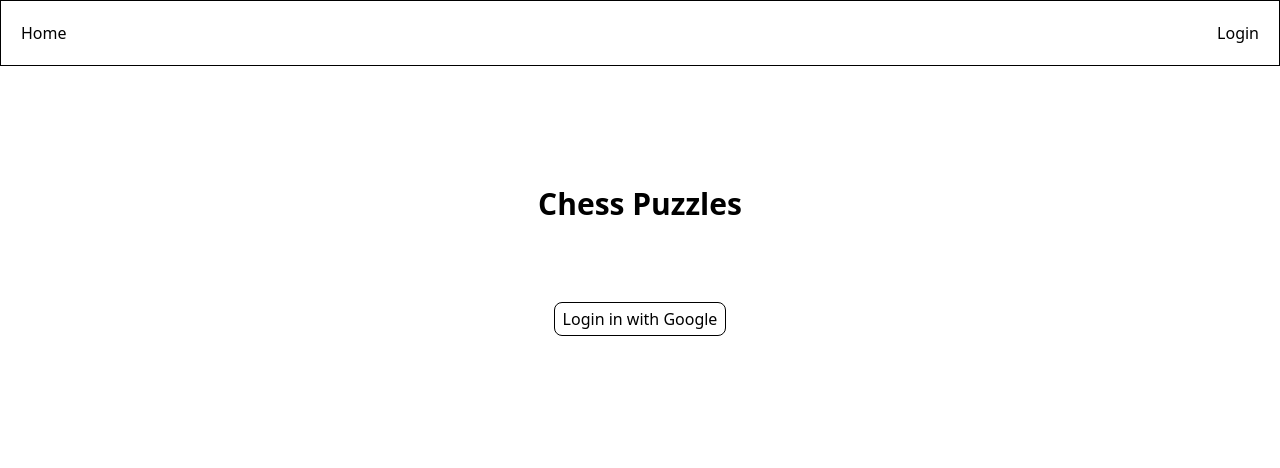
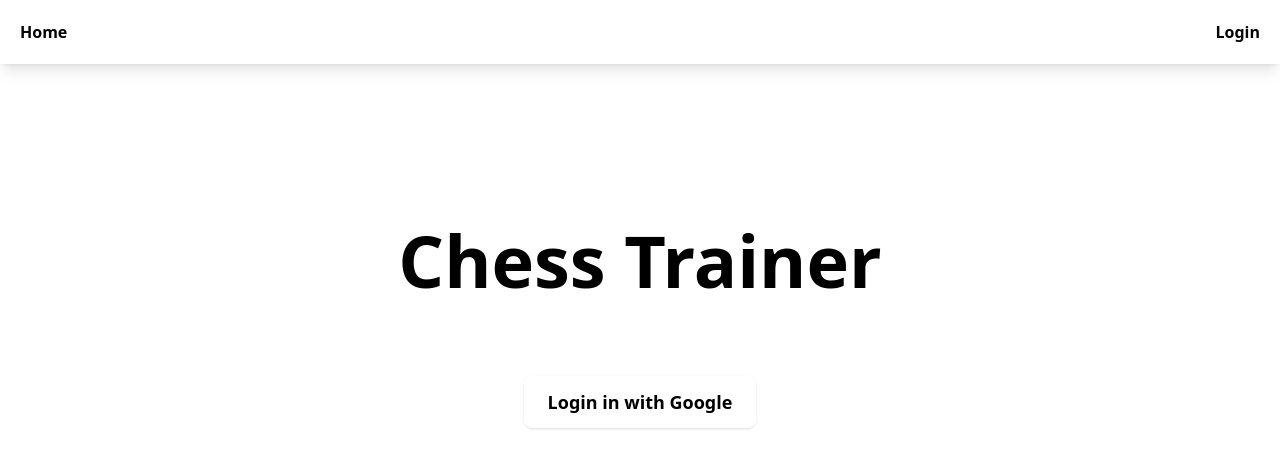
Before and after one commit to Theni1/Chess-Trainer, a React (Vite) app: page / in a window 1280 px wide. Shown: the top 468 px of the page. Built offline with nearby package versions, Linux system fonts and the light colour scheme; no server answers.

Commit message:
Improved UI

```diff
--- a/src/auth/Login.jsx
+++ b/src/auth/Login.jsx
@@ -18,10 +18,10 @@ export default function Login () {
     return (
         <>
         <div className = "flex flex-col justify-center items-center gap-20">
-        <h1 className = "text-3xl font-bold mt-30">Chess Puzzles</h1>
+        <h1 className = "text-7xl font-bold mt-40">Chess Trainer</h1>
         {!user ?
-        <button className = "border py-1 px-2 rounded-lg cursor-pointer" onClick = {googleSignUp}>Login in with Google</button>:
-        <button className = "border py-1 px-2 rounded-lg cursor-pointer" onClick = { () => navigate("/puzzles")}>Play now</button>}
+        <button className = "py-3 px-6 text-lg rounded-lg cursor-pointer font-bold shadow-sm hover:scale-105 transition-transform duration-200 ease-out" onClick = {googleSignUp}>Login in with Google</button>:
+        <button className = "py-3 px-6 text-lg rounded-lg cursor-pointer font-bold shadow-sm hover:scale-105 transition-transform duration-200 ease-out" onClick = { () => navigate("/puzzles")}>Play now</button>}
         </div>
         </>
     )
--- a/src/components/Navbar.jsx
+++ b/src/components/Navbar.jsx
@@ -12,7 +12,7 @@ export default function Navbar() {
     const [open, setOpen] = useState(false);
     const {user, userData} = useAuth()
     return (
-        <nav className = "flex flex-row justify-between items-center gap-10 border py-5 pl-5">
+        <nav className = "flex flex-row justify-between items-center gap-10 py-5 pl-5 shadow-lg font-bold">
             <Link to = "/">Home</Link>
         <div className = "flex gap-5 pr-5">
             {!user ?
--- a/src/pages/Puzzles.jsx
+++ b/src/pages/Puzzles.jsx
@@ -171,8 +171,8 @@ export default function Puzzles() {
       )}
     </div>
     <div className = "flex justify-center gap-5 mt-6">
-    <button className = "border rounded-lg px-1 py-2 cursor-pointer" onClick={fetchPuzzle}>Generate new puzzle</button>
-    <button className = "border rounded-lg px-1 py-2 cursor-pointer" onClick={() => setRetry(true)}>Retry</button>
+    <button className = "py-1 px-2 rounded-lg cursor-pointer font-bold shadow-sm hover:scale-105 transition-transform duration-200 ease-out" onClick={fetchPuzzle}>Generate new puzzle</button>
+    <button className = "py-2 px-3 rounded-lg cursor-pointer font-bold shadow-sm hover:scale-105 transition-transform duration-200 ease-out" onClick={() => setRetry(true)}>Retry</button>
     </div>
   </>
   );
```
